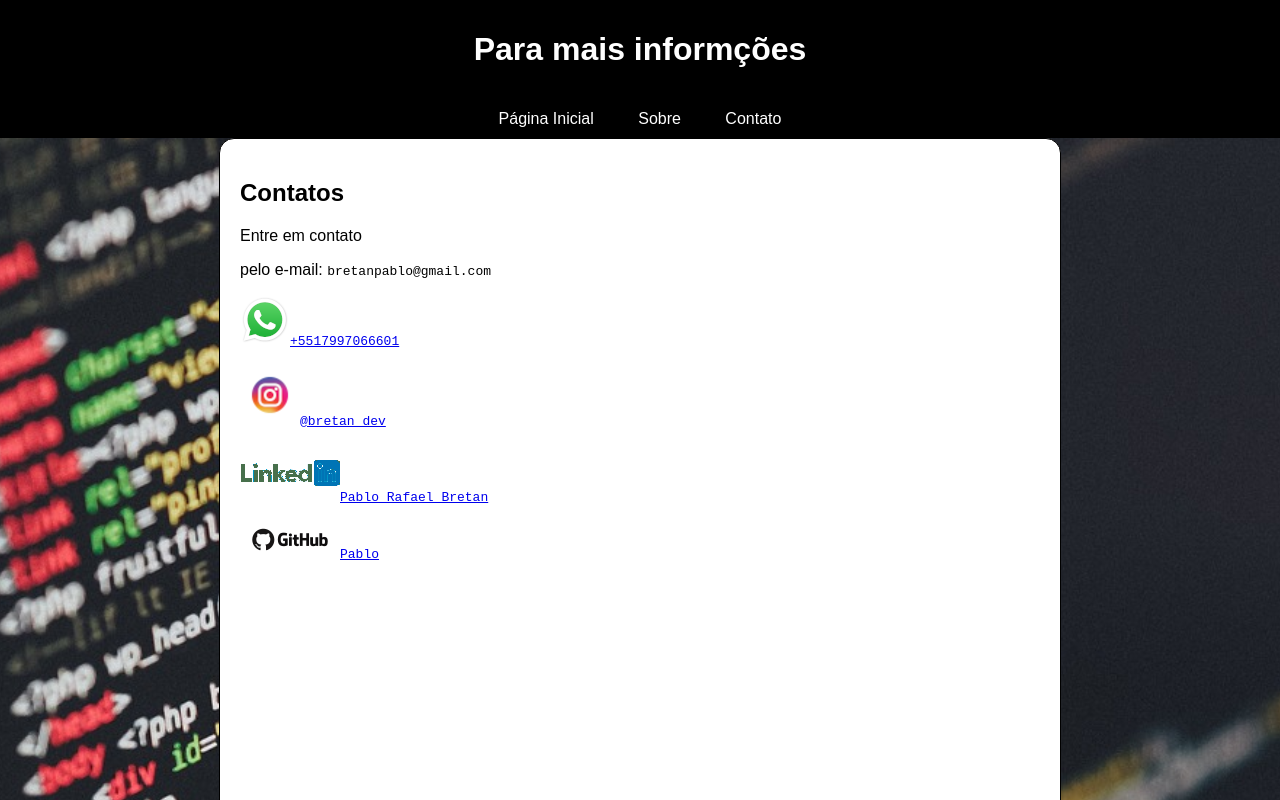
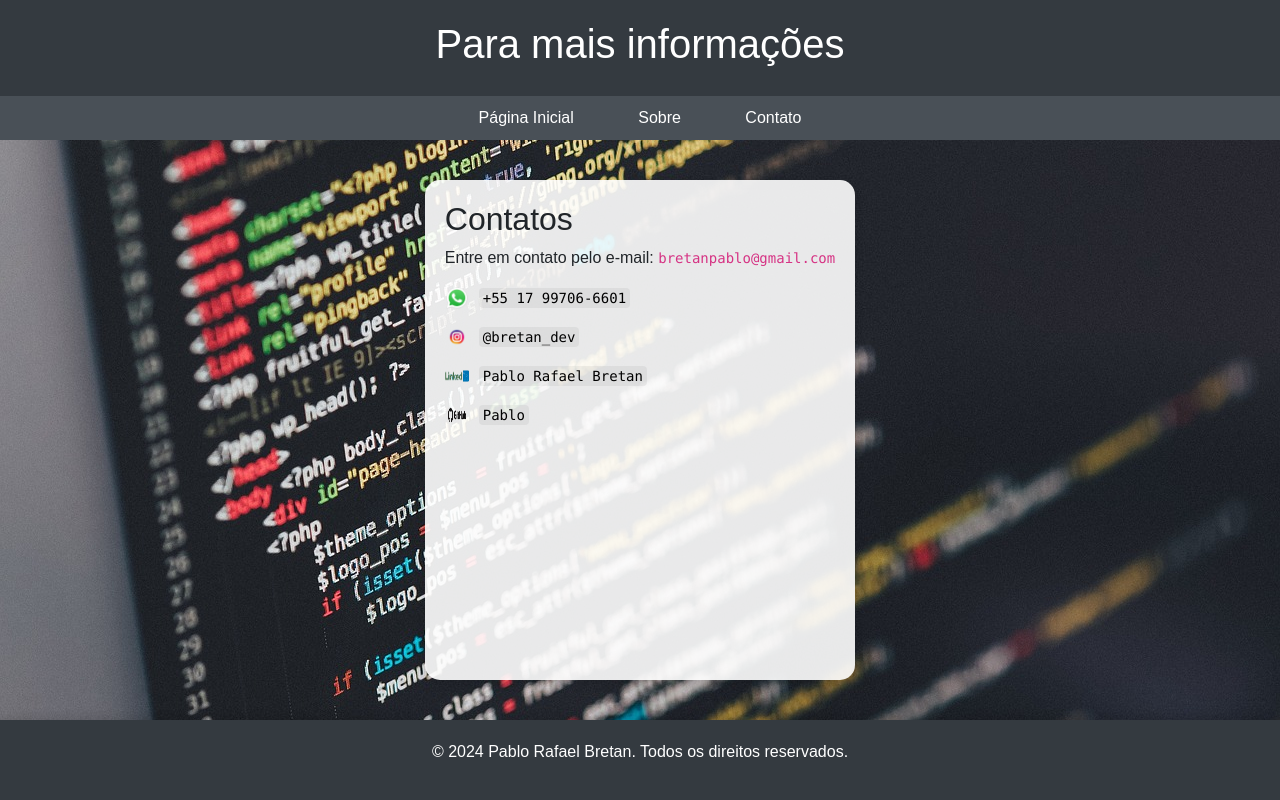
Before and after one commit to PABLOBRETAN/meu-site, a website: page contato.html in a window 1280 px wide. Shown: the top 800 px of the page. Drawn offline with nearby package versions, Linux system fonts and the light colour scheme.

Commit message:
atualizei

```diff
--- a/contato.html
+++ b/contato.html
@@ -1,24 +1,36 @@
 <!DOCTYPE html>
-<html>
+<html lang="pt-br">
 <head>
-  <title>Meu Site Simples</title>
+  <meta charset="UTF-8">
+  <meta name="viewport" content="width=device-width, initial-scale=1.0">
+  <link href="https://cdn.jsdelivr.net/npm/bootstrap@5.3.0/dist/css/bootstrap.min.css" rel="stylesheet" integrity="sha384-9ndCyUaIbzAi2FUVXJi0CjmCapSmO7SnpJef0486qhLnuZ2cdeRhO02iuK6FUUVM" crossorigin="anonymous">
+  <script src="https://cdn.jsdelivr.net/npm/bootstrap@5.3.0/dist/js/bootstrap.bundle.min.js" integrity="sha384-geWF76RCwLtnZ8qwWowPQNguL3RmwHVBC9FhGdlKrxdiJJigb/j/68SIy3Te4Bkz" crossorigin="anonymous"></script>
+  <title>Meu Site de Contato</title>
+
   <style>
-    /* Estilos CSS
     body {
       font-family: Arial, sans-serif;
       margin: 0;
       padding: 0;
+      background-image: url('imagens/code-1839406_1280.jpg');
+      background-position: center center;
+      background-size: cover;
+      background-attachment: fixed;
+      display: flex;
+      flex-direction: column;
+      min-height: 100vh;
     }
 
     header {
-      background-color: #272727;
+      background-color: #343a40;
       color: #fff;
       padding: 20px;
       text-align: center;
+      box-shadow: 0 4px 8px rgba(0, 0, 0, 0.1);
     }
 
     nav {
-      background-color: #f4f4f4;
+      background-color: #495057;
       padding: 10px;
     }
 
@@ -31,103 +43,75 @@
 
     nav ul li {
       display: inline-block;
-    }
-
-    nav ul li a {
-      text-decoration: none;
-      color: #020202;
-      padding: 10px 20px;
-    }
-
-    nav ul li a:hover {
-      background-color: #343333;
-      color: #fff;
-    }
-
-    main {
-      padding: 20px;
-    }
-
-    footer {
-      background-color: #333;
-      color: #fff;
-      padding: 20px;
-      text-align: center;
-    }*/
-
-    body {
-      font-family: Arial, sans-serif;
-      margin: 0;
-      padding: 0;
-      background-image: url(imagens/code-1839406_1280.jpg);
-      background-position: center center;
-      background-size: cover;
-
-
-    }
-
-    header {
-      background-color: #000000;
-      color: #fff;
-      padding: 10px;
-      text-align: center;
-    }
-
-    nav {
-      background-color: black;
-      padding: 10px;
-    }
-
-    nav ul {
-      list-style-type: none;
-      margin: 0;
-      padding: 0;
-      text-align: center;
-    }
-
-    nav ul li {
-      display: inline-block;
-
-
+      margin: 0 10px;
     }
 
     nav ul li a {
       text-decoration: none;
       color: #ffffff;
       padding: 10px 20px;
+      transition: background-color 0.3s, color 0.3s;
     }
 
     nav ul li a:hover {
       background-color: #ffffff;
       color: #000000;
+      border-radius: 5px;
     }
 
     main {
-
-    height: 980px;
-    background-color: white;
-    max-width: 800px;
-    padding: 20px;
-    margin: auto;
-    border: 1px solid rgb(0, 0, 0);
-    border-radius: 15px;
-
-
+      background-color: rgba(255, 255, 255, 0.9);
+      max-width: 800px;
+      padding: 20px;
+      margin: 40px auto;
+      border-radius: 15px;
+      box-shadow: 0 4px 8px rgba(0, 0, 0, 0.1);
+      flex-grow: 1;
     }
 
     footer {
-      background-color: #000000;
+      background-color: #343a40;
       color: #ffffff;
       padding: 20px;
       text-align: center;
+      box-shadow: 0 -4px 8px rgba(0, 0, 0, 0.1);
+      position: relative;
+      bottom: 0;
+      width: 100%;
+    }
 
+    .contact-info {
+      display: flex;
+      align-items: center;
+      margin-bottom: 15px;
+    }
 
+    .contact-info img {
+      width: 24px;
+      height: 24px;
+      margin-right: 10px;
+    }
+
+    .contact-info a {
+      color: #000000;
+      text-decoration: none;
+      transition: color 0.3s;
+    }
+
+    .contact-info a:hover {
+      color: #007bff;
+    }
+
+    .contact-info code {
+      background-color: rgba(0, 0, 0, 0.05);
+      padding: 2px 4px;
+      border-radius: 4px;
     }
   </style>
 </head>
 <body>
   <header>
-    <h1>Para mais informções </h1>
+    <h1>Para mais informações</h1>
   </header>
 
   <nav>
@@ -139,21 +123,28 @@
   </nav>
 
   <main>
-
-
     <h2>Contatos</h2>
-    <p>Entre em contato </p>
-    <p>pelo e-mail: <code>bretanpablo@gmail.com</code></p>
-    <p><img src="WhatsApp.svg.png" alt=""><a href="https://wa.me/+5517997066601"><code>+5517997066601</code></a></p>
-    <p><img src="vecteezy_instagram-logo-png-instagram-icon-transparent_18930413_874.png" alt=""><a href="https://www.instagram.com/bretan_dev?igsh=MWtsbzY5NHJvNm12ZA%3D%3D&utm_source=qr"><code>@bretan_dev</code></a></p>
-    <p><img src="Linkedin-Logo.png" alt=""><a href="https://www.linkedin.com/in/pablo-rafael-bretan-99176416b/"><code>Pablo Rafael Bretan</code></a></p>
-    <p><img src="0_CpxR8zt1z6vZDorB.png" alt=""><a href="https://github.com/PABLOBRETAN"><code>Pablo</code></a></p>
+    <p>Entre em contato pelo e-mail: <code>bretanpablo@gmail.com</code></p>
+    <div class="contact-info">
+      <img src="imagens/WhatsApp.svg.png" alt="WhatsApp">
+      <a href="https://wa.me/+5517997066601"><code>+55 17 99706-6601</code></a>
+    </div>
+    <div class="contact-info">
+      <img src="imagens/vecteezy_instagram-logo-png-instagram-icon-transparent_18930413_874.png" alt="Instagram">
+      <a href="https://www.instagram.com/bretan_dev?igsh=MWtsbzY5NHJvNm12ZA%3D%3D&utm_source=qr"><code>@bretan_dev</code></a>
+    </div>
+    <div class="contact-info">
+      <img src="imagens/Linkedin-Logo.png" alt="LinkedIn">
+      <a href="https://www.linkedin.com/in/pablo-rafael-bretan-99176416b/"><code>Pablo Rafael Bretan</code></a>
+    </div>
+    <div class="contact-info">
+      <img src="imagens/0_CpxR8zt1z6vZDorB.png" alt="GitHub">
+      <a href="https://github.com/PABLOBRETAN"><code>Pablo</code></a>
+    </div>
   </main>
 
   <footer>
-    <code>
-        <p>&copy; 2024 Pablo Rafael Bretan. Todos os direitos reservados. </p>
-    </code>
+    <p>&copy; 2024 Pablo Rafael Bretan. Todos os direitos reservados.</p>
   </footer>
 </body>
 </html>
```
Also changed, not shown: index.html (+98 -61 lines), sobre.html (+46 -114 lines), imagens/0_CpxR8zt1z6vZDorB.png (renamed from 0_CpxR8zt1z6vZDorB.png), imagens/Linkedin-Logo.png (renamed from Linkedin-Logo.png), imagens/WhatsApp.svg.png (renamed from WhatsApp.svg.png), imagens/vecteezy_instagram-logo-png-instagram-icon-transparent_18930413_874.png (renamed from vecteezy_instagram-logo-png-instagram-icon-transparent_18930413_874.png).
